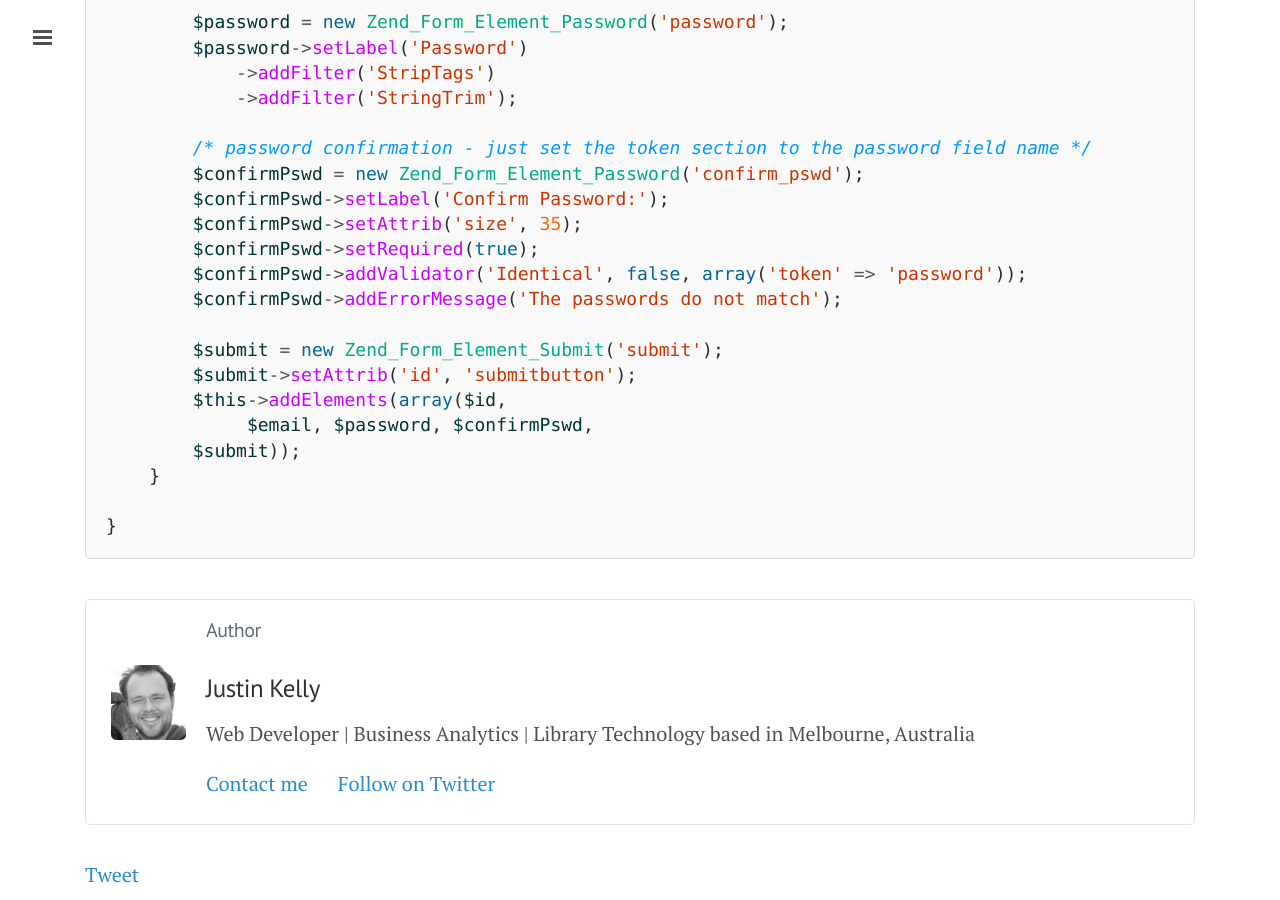
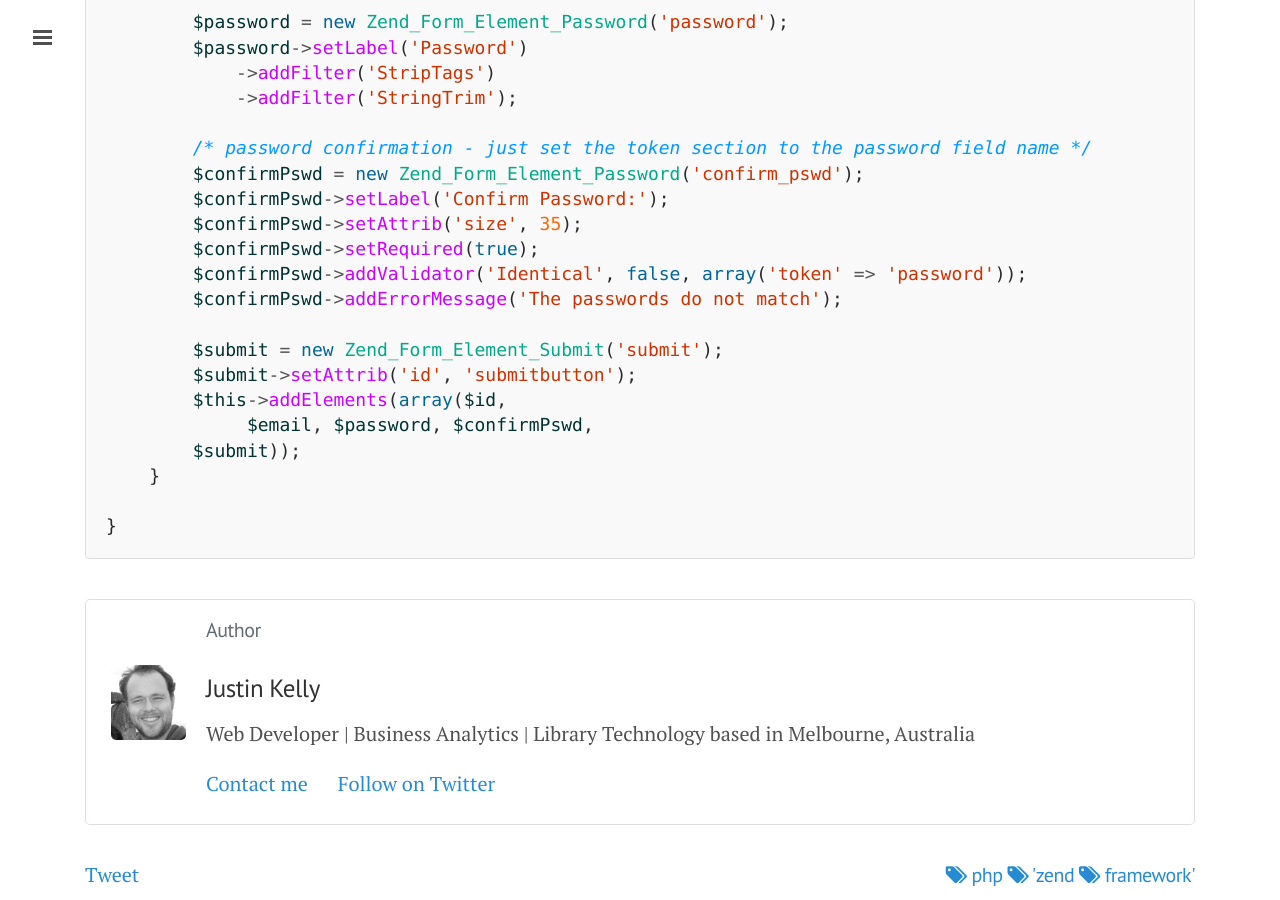
Before and after one commit to justinkelly/justinkelly.github.io, a Jekyll site: the page built from _posts/2011-09-01-creating-a-simple-password-confirmation-field.md, in a window 1280 px wide and 900 px high, scrolled down 928 px. Built offline with Jekyll 4.4.1, drawn with Linux system fonts in a browser that asks for light colours; nearby versions of some CDN libraries; comment, search, counter and statistics services are not loaded.

Commit message:
Updated 2011-09-01-creating-a-simple-password-confirmation-field.md

```diff
--- a/_posts/2011-09-01-creating-a-simple-password-confirmation-field.md
+++ b/_posts/2011-09-01-creating-a-simple-password-confirmation-field.md
@@ -3,6 +3,7 @@ layout: post
 title: Creating a simple password confirmation field with Zend_Form
 comments: true
 published: true
+tags: php 'zend framework'
 ---
 
 If you creating a user signup form with `Zend_Form` and need a password confirmation field just use the code below, its very simple but couldn't find any info on the zend framework site on how to do it
```
